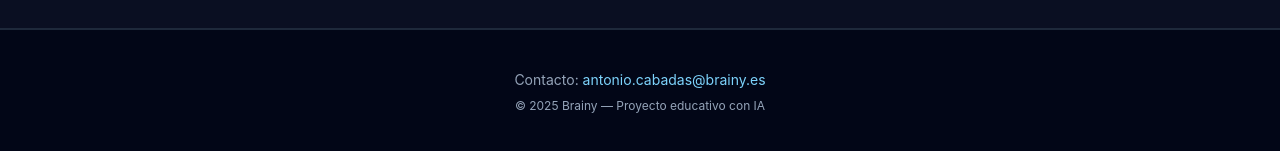
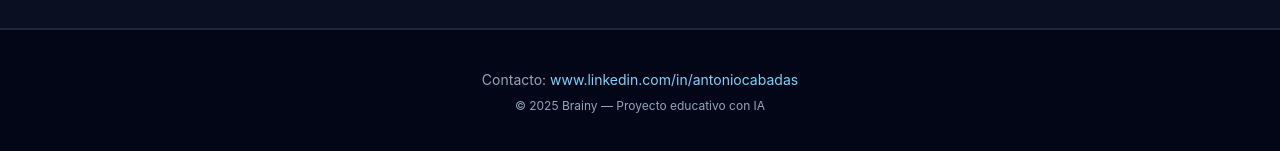
Before and after one commit to AntonioKbb/LandingPageBrainy, a plain HTML site: page index.html in a window 1280 px wide. Shown: the part 3701-3852 px from the top of the page. Drawn offline with nearby package versions, Linux system fonts and the light colour scheme.

```diff
--- a/index.html
+++ b/index.html
@@ -404,9 +404,15 @@
 
 <!-- FOOTER -->
 <footer class="bg-slate-950 py-10 border-t border-slate-800 text-center text-sm text-slate-400">
-  <p>Contacto: <a href="mailto:antonio.cabadas@brainy.es" class="text-sky-300 hover:text-sky-200">antonio.cabadas@brainy.es</a></p>
+  <p>Contacto:
+    <a href="https://www.linkedin.com/in/antoniocabadas"
+       class="text-sky-300 hover:text-sky-200">
+       www.linkedin.com/in/antoniocabadas
+    </a>
+  </p>
   <p class="text-xs mt-2">&copy; 2025 Brainy — Proyecto educativo con IA</p>
 </footer>
 
+
 </body>
 </html>
```
